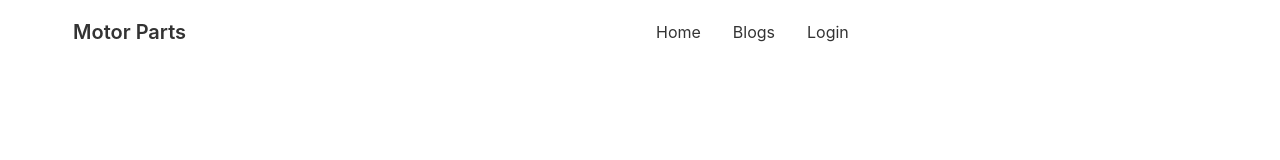
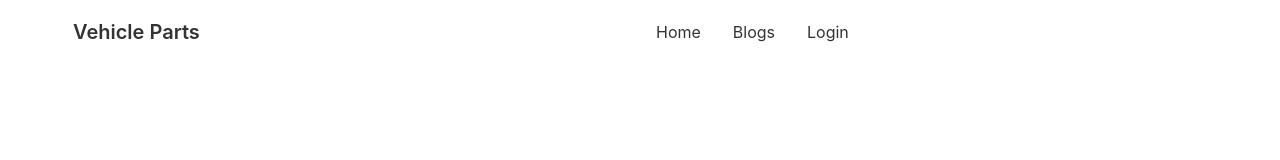
Before and after one commit to faisalkn-71/vehicle-parts-client, a React (Create React App) app: page / in a window 1280 px wide. Shown: the top 160 px of the page. Built offline with nearby package versions, Linux system fonts and the light colour scheme.

Commit message:
firebase.init.js-done

```diff
--- a/package.json
+++ b/package.json
@@ -10,6 +10,7 @@
     "@testing-library/react": "^13.2.0",
     "@testing-library/user-event": "^13.5.0",
     "daisyui": "^2.15.0",
+    "firebase": "^9.8.1",
     "react": "^18.1.0",
     "react-dom": "^18.1.0",
     "react-router-dom": "^6.3.0",
--- a/public/index.html
+++ b/public/index.html
@@ -24,7 +24,7 @@
       work correctly both with client-side routing and a non-root public URL.
       Learn how to configure a non-root public URL by running `npm run build`.
     -->
-    <title>React App</title>
+    <title>Vehicle Parts</title>
   </head>
   <body>
     <noscript>You need to enable JavaScript to run this app.</noscript>
--- a/src/Pages/Shared/Header.js
+++ b/src/Pages/Shared/Header.js
@@ -18,7 +18,7 @@ const Header = () => {
         {menuItems}
       </ul>
     </div>
-    <a class="btn btn-ghost normal-case text-xl">Motor Parts</a>
+    <a class="btn btn-ghost normal-case text-xl">Vehicle Parts</a>
   </div>
   <div class="navbar-center hidden lg:flex">
     <ul class="menu menu-horizontal p-0">
--- /dev/null
+++ b/src/firebase.init.js
@@ -0,0 +1,21 @@
+// Import the functions you need from the SDKs you need
+import { initializeApp } from "firebase/app";
+import { getAuth } from "firebase/auth";
+// TODO: Add SDKs for Firebase products that you want to use
+// https://firebase.google.com/docs/web/setup#available-libraries
+
+// Your web app's Firebase configuration
+const firebaseConfig = {
+  apiKey: process.env.REACT_APP_API_KEY,
+  authDomain: process.env.REACT_APP_AUTH_DOMAIN,
+  projectId: process.env.REACT_APP_PROJECT_ID,
+  storageBucket: process.env.REACT_APP_STORAGE_BUCKET,
+  messagingSenderId: process.env.REACT_APP_MESSAGING_SENDER_ID,
+  appId: process.env.REACT_APP_APP_ID,
+};
+
+// Initialize Firebase
+const app = initializeApp(firebaseConfig);
+const auth = getAuth(app);
+
+export default auth;
```
Also changed, not shown: 1 other file (tests, documents, lock files or other folders).
